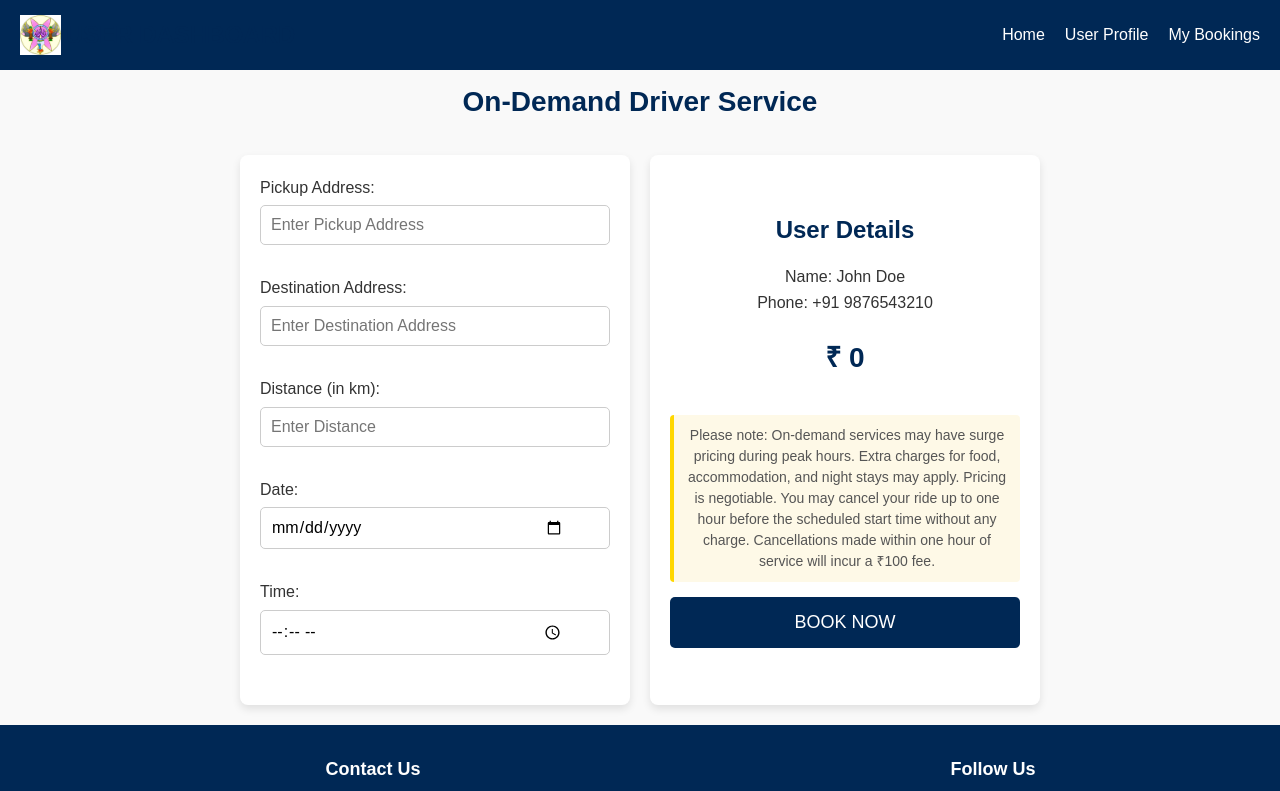
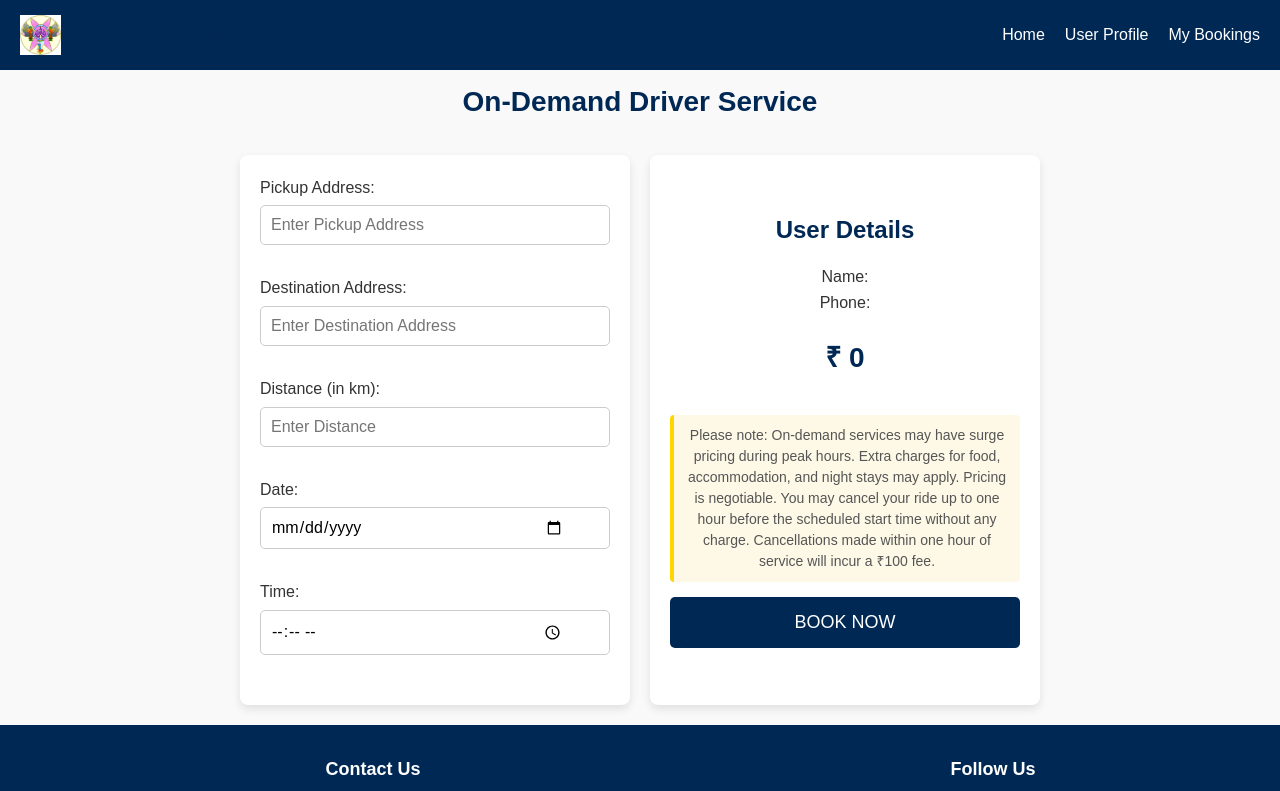
Before and after one commit to ayushmishra25/Tours-and-Travels, a React (Vite) app in the folder Frontend/: page /ondemand-driver in a window 1280 px wide. Shown: the top 791 px of the page. Built offline with nearby package versions, Linux system fonts and the light colour scheme.

Commit message:
changes in APIS

```diff
--- a/Frontend/src/pages/OndemandDriver.jsx
+++ b/Frontend/src/pages/OndemandDriver.jsx
@@ -18,8 +18,7 @@ const OndemandDriver = () => {
   const [fieldError, setFieldError] = useState("");
 
   const user = JSON.parse(localStorage.getItem("user")) || {
-    name: "John Doe",
-    phone: "+91 9876543210",
+    message: "User not authenticated!"
   };
 
   const baseFare = 50;
```
